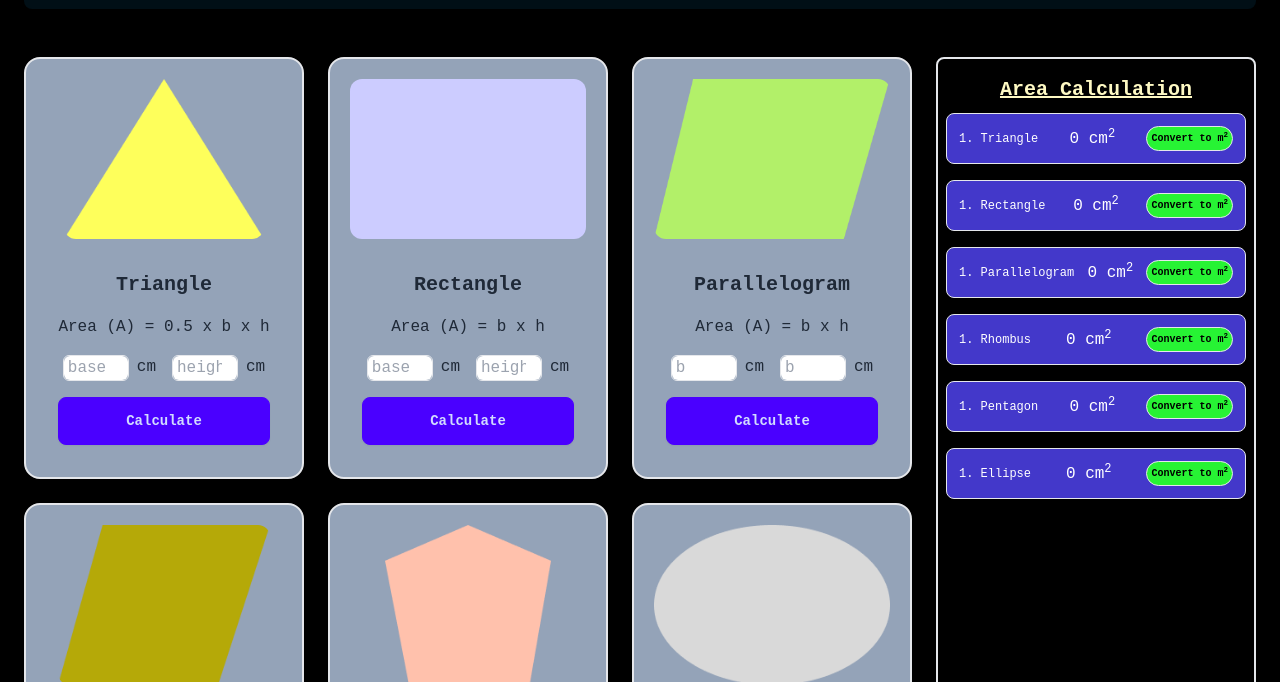
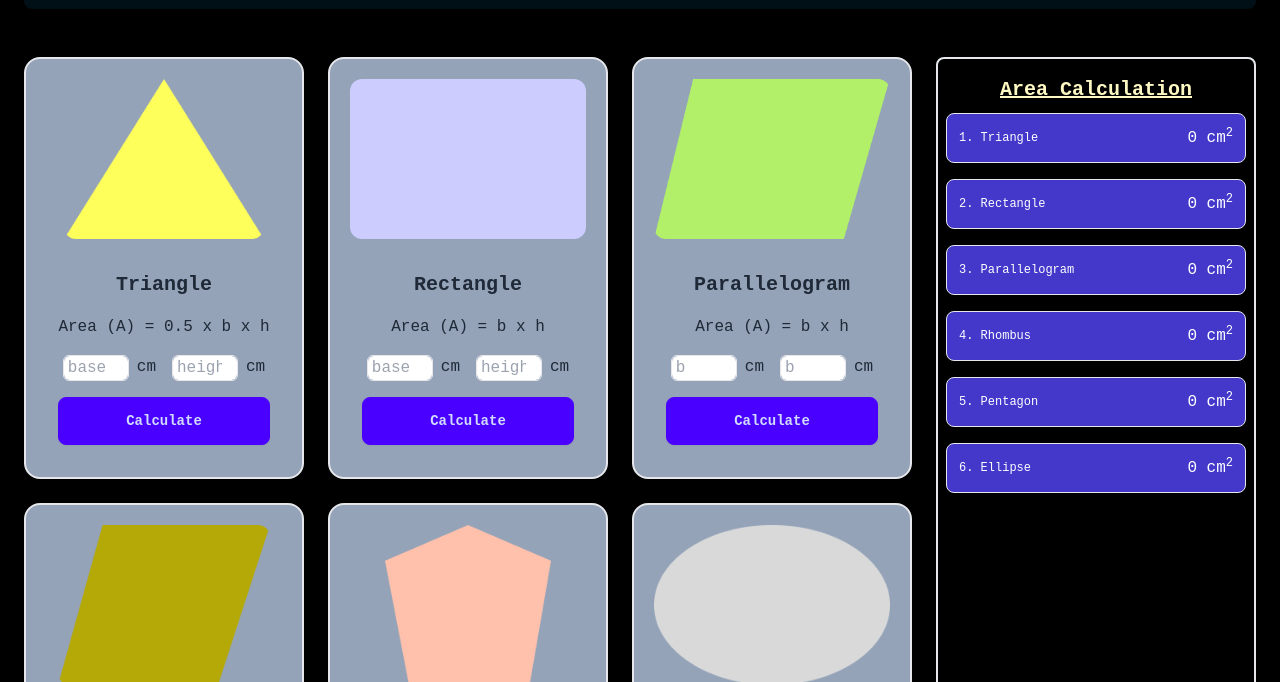
Before and after one commit to Anawrulkabir/Geometry-Genious, a plain HTML site: page index.html in a window 1280 px wide. Shown: the part 114-796 px from the top of the page. Drawn offline with nearby package versions, Linux system fonts and the light colour scheme.

Commit message:
removed convert to m^2

```diff
--- a/index.html
+++ b/index.html
@@ -266,7 +266,7 @@
                         <div>
                             <p><span id="triangle-area-calc">0</span> cm<sup>2</sup></p>
                         </div>
-                        <div class="">
+                        <div class="hidden">
                             <button
                                 class=" flex justify-center items-center text-[10px]   p-1 border bg-[#27f334] text-black font-bold  rounded-2xl"
                                 onclick="convertToMeterSquare()">
@@ -279,12 +279,12 @@
                     <div
                         class="flex flex-row justify-between items-center p-3 text-white border rounded-lg bg-indigo-700">
                         <div>
-                            <p class="text-[12px]"><span>1</span>. Rectangle</p>
+                            <p class="text-[12px]"><span>2</span>. Rectangle</p>
                         </div>
                         <div>
                             <p><span id="rectangle-area-calc">0</span> cm<sup>2</sup></p>
                         </div>
-                        <div class="">
+                        <div class="hidden">
                             <button
                                 class=" flex justify-center items-center text-[10px]   p-1 border bg-[#27f334] text-black font-bold  rounded-2xl">
                                 Convert to
@@ -296,12 +296,12 @@
                     <div
                         class="flex flex-row justify-between items-center p-3 text-white border rounded-lg bg-indigo-700">
                         <div>
-                            <p class="text-[12px]"><span>1</span>. Parallelogram</p>
+                            <p class="text-[12px]"><span>3</span>. Parallelogram</p>
                         </div>
                         <div>
                             <p><span id="Parallelogram-area-calc">0</span> cm<sup>2</sup></p>
                         </div>
-                        <div class="">
+                        <div class="hidden">
                             <button
                                 class=" flex justify-center items-center text-[10px]   p-1 border bg-[#27f334] text-black font-bold  rounded-2xl">
                                 Convert to
@@ -313,12 +313,12 @@
                     <div
                         class="flex flex-row justify-between items-center p-3 text-white border rounded-lg bg-indigo-700">
                         <div>
-                            <p class="text-[12px]"><span>1</span>. Rhombus</p>
+                            <p class="text-[12px]"><span>4</span>. Rhombus</p>
                         </div>
                         <div>
                             <p><span id="Rhombus-area-calc">0</span> cm<sup>2</sup></p>
                         </div>
-                        <div class="">
+                        <div class="hidden">
                             <button
                                 class=" flex justify-center items-center text-[10px]   p-1 border bg-[#27f334] text-black font-bold  rounded-2xl">
                                 Convert to
@@ -330,12 +330,12 @@
                     <div
                         class="flex flex-row justify-between items-center p-3 text-white border rounded-lg bg-indigo-700">
                         <div>
-                            <p class="text-[12px]"><span>1</span>. Pentagon</p>
+                            <p class="text-[12px]"><span>5</span>. Pentagon</p>
                         </div>
                         <div>
                             <p><span id="Pentagon-area-calc">0</span> cm<sup>2</sup></p>
                         </div>
-                        <div class="">
+                        <div class="hidden">
                             <button
                                 class=" flex justify-center items-center text-[10px]   p-1 border bg-[#27f334] text-black font-bold  rounded-2xl">
                                 Convert to
@@ -347,12 +347,12 @@
                     <div
                         class="flex flex-row justify-between items-center p-3 text-white border rounded-lg bg-indigo-700">
                         <div>
-                            <p class="text-[12px]"><span>1</span>. Ellipse</p>
+                            <p class="text-[12px]"><span>6</span>. Ellipse</p>
                         </div>
                         <div>
                             <p><span id="Ellipse-area-calc">0</span> cm<sup>2</sup></p>
                         </div>
-                        <div class="">
+                        <div class="hidden">
                             <button
                                 class=" flex justify-center items-center text-[10px]   p-1 border bg-[#27f334] text-black font-bold  rounded-2xl">
                                 Convert to
```
